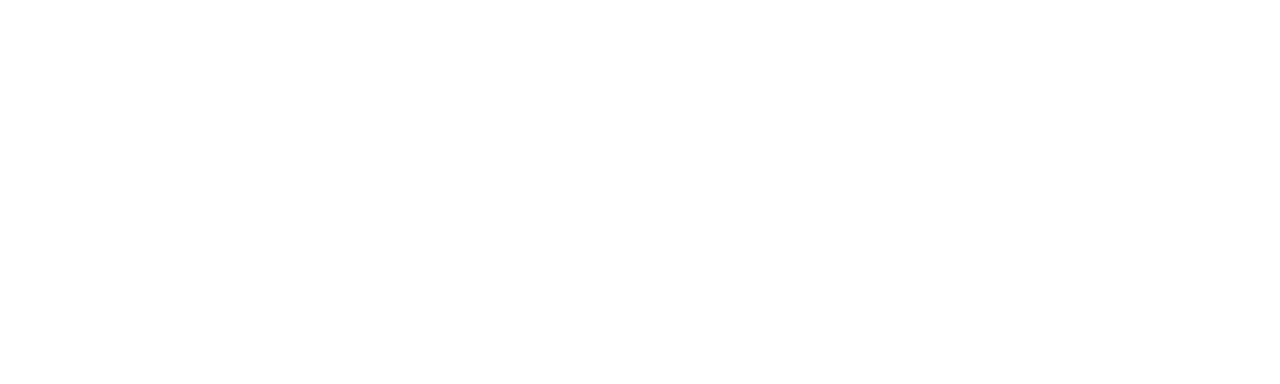
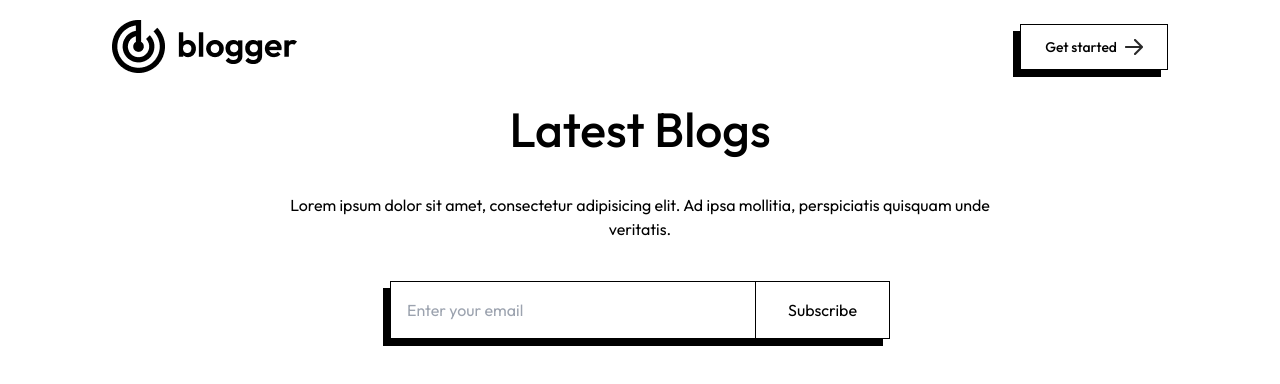
Before and after one commit to amirmvahed/blog-saya-skycraft, a Next.js app: page / in a window 1280 px wide. Shown: the top 384 px of the page. Built offline with nearby package versions, Linux system fonts and the light colour scheme.

Commit message:
Feat: Created Header component and added it to homepage

```diff
--- a/app/page.tsx
+++ b/app/page.tsx
@@ -1,9 +1,9 @@
-import Image from "next/image";
+import Header from "@/components/Header";
 
 export default function Home() {
     return (
         <>
-
+            <Header/>
         </>
     );
 }
--- /dev/null
+++ b/components/Header.tsx
@@ -0,0 +1,35 @@
+import Image from "next/image";
+import {assets} from '@/assets/assets'
+import React from 'react'
+
+
+const Header = () => {
+    return (
+        <div className={'py-5 px-5 md:px-12 lg:px-28'}>
+            <div className={'flex justify-between items-center'}>
+                <Image src={assets.logo} width={180} alt={'logo'} className={'w-[130px] sm:w-auto'}/>
+                <button
+                    className={'flex items-center gap-2 font-medium text-xs py-1 px-1 sm:text-sm sm:py-3 sm:px-6 border border-solid border-black shadow-[-7px_7px_0px_#000]'}>
+                    Get started <Image src={assets.arrow} alt={'Get started'}/>
+                </button>
+            </div>
+            <div className={'text-center my-8'}>
+                <h1 className={'text-3xl sm:text-5xl font-medium'}>Latest Blogs</h1>
+                <p className={'my-10 max-w-[740px] m-auto text-xs sm:text-base'}>Lorem ipsum dolor sit amet, consectetur
+                    adipisicing elit. Ad ipsa mollitia, perspiciatis quisquam
+                    unde veritatis.</p>
+                <form
+                    className={'flex justify-between max-w-[500px] scale-75 sm:scale-100 mx-auto border border-black shadow-[-7px_7px_0px_#000]'}
+                    action="">
+                    <input type="email" placeholder={'Enter your email'} className={'pl-4 outline-none'}/>
+                    <button
+                        type={'submit'}
+                        className={'border-l border-black py-4 px-4 sm:px-8 active:bg-gray-600 active:text-white'}>Subscribe
+                    </button>
+                </form>
+            </div>
+        </div>
+    )
+}
+
+export default Header
```
